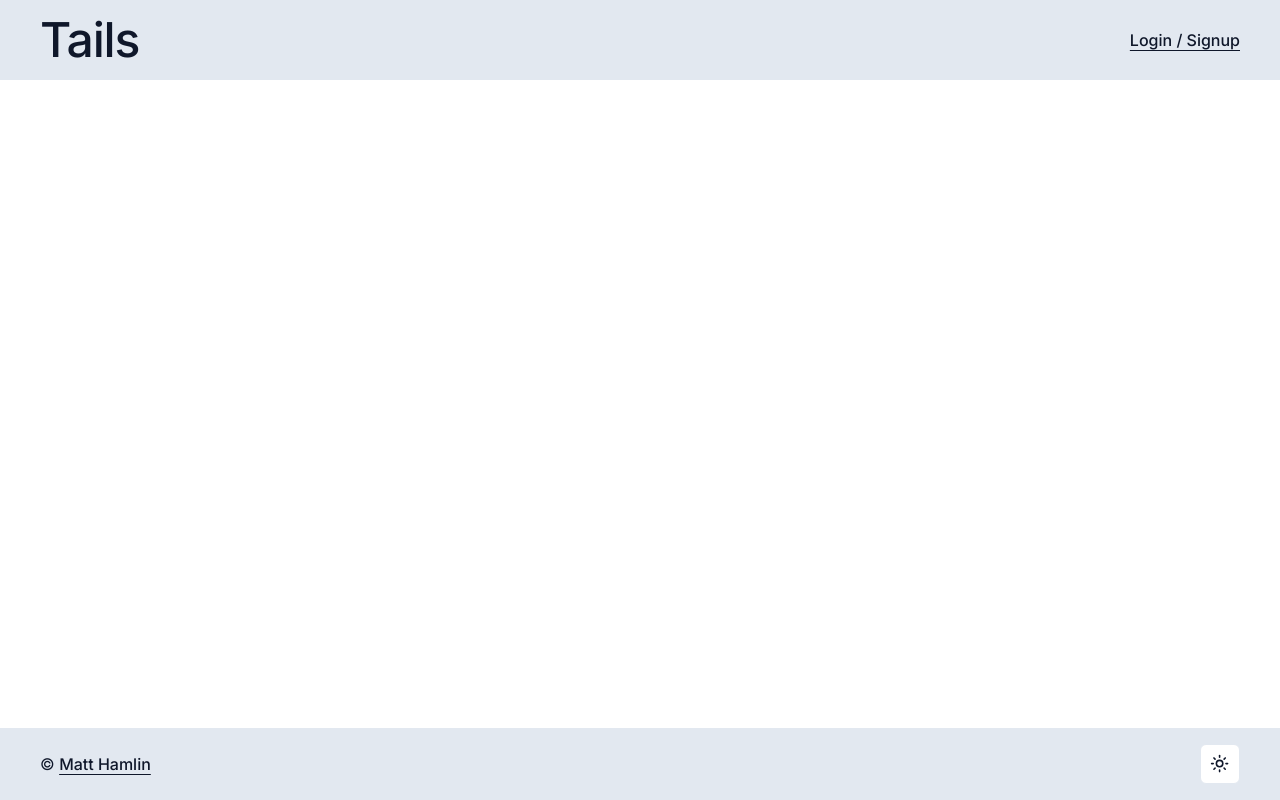
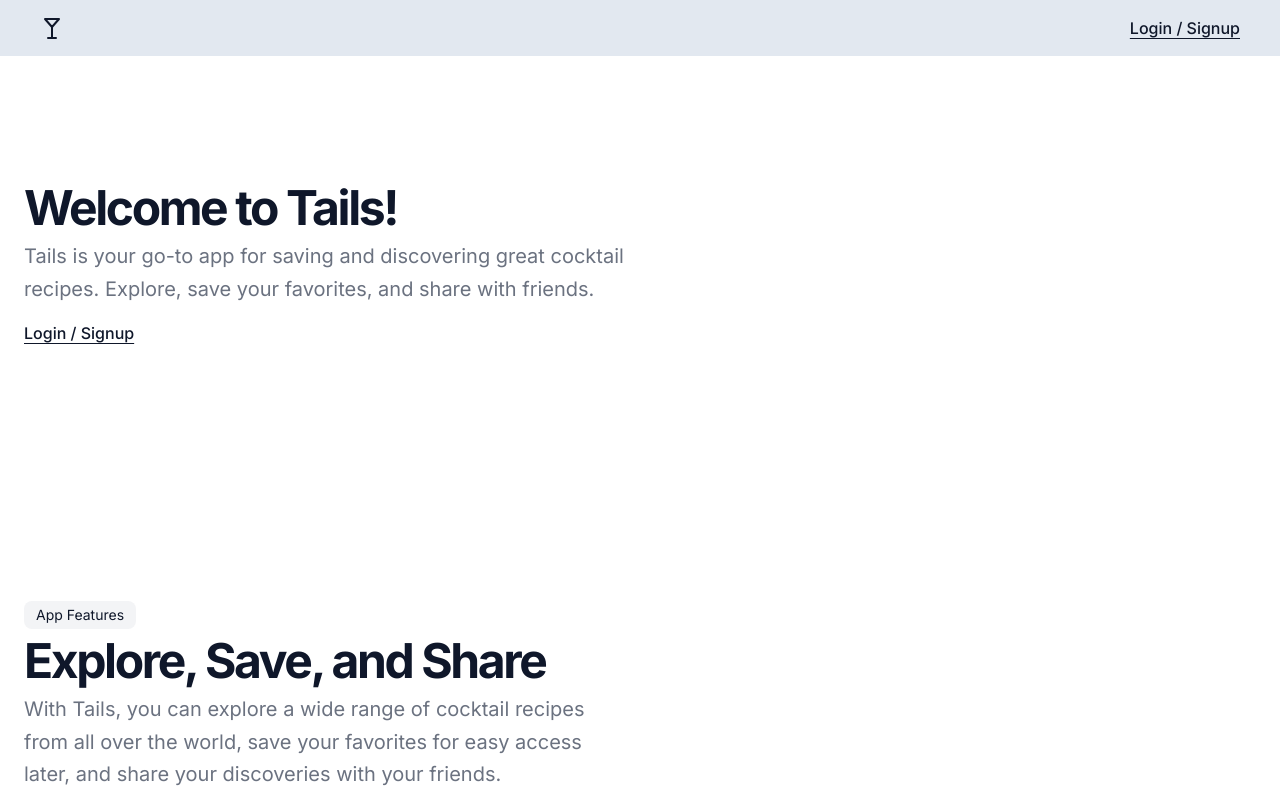
Before and after one commit to hamlim/tails, a Next.js app in the folder frontend/: page / in a window 1280 px wide. Shown: the top 800 px of the page. Built offline with nearby package versions, Linux system fonts and the light colour scheme.

Commit message:
Landing page

```diff
--- a/frontend/app/(anonymous)/enter/page.tsx
+++ b/frontend/app/(anonymous)/enter/page.tsx
@@ -52,6 +52,7 @@ export default function EnterPage() {
     }
   }
   return (
+    <div className="flex-grow flex items-center justify-center">
       <form className="min-w-96" action={handleSubmit}>
         <Heading is="h2">Login/Signup:</Heading>
         <div className="p-2">
@@ -66,5 +67,6 @@ export default function EnterPage() {
           <Button type="submit">Enter</Button>
         </div>
       </form>
+    </div>
   );
 }
--- a/frontend/app/(anonymous)/layout.tsx
+++ b/frontend/app/(anonymous)/layout.tsx
@@ -1,7 +1,9 @@
 import { ActiveLink } from "@local/active-link";
+import { MartiniIcon } from "@local/martini-icon";
 import { Heading } from "@recipes/heading";
 import { BaseLink } from "@recipes/link";
 import { ThemeToggle } from "@recipes/theme-toggle";
+import { Martini } from "lucide-react";
 import type { ReactNode } from "react";
 
 export default function AnonymousLayout({ children }: { children: ReactNode }) {
@@ -9,13 +11,17 @@ export default function AnonymousLayout({ children }: { children: ReactNode }) {
     <div className="flex flex-col min-h-screen">
       <header className="px-10 py-4 bg-slate-200 dark:bg-slate-700 flex items-center justify-between">
         <Heading is="h1">
-          <ActiveLink href="/">Tails</ActiveLink>
+          <ActiveLink href="/">
+            <Martini>
+              <title>Tails</title>
+            </Martini>
+          </ActiveLink>
         </Heading>
         <div>
           <ActiveLink href="/enter">Login / Signup</ActiveLink>
         </div>
       </header>
-      <article className="flex-grow flex items-center justify-center">
+      <article className="flex-grow flex flex-col">
         {children}
       </article>
       <footer className="px-10 py-4 bg-slate-200 dark:bg-slate-700 flex items-center justify-between">
--- a/frontend/app/(anonymous)/page.tsx
+++ b/frontend/app/(anonymous)/page.tsx
@@ -1,6 +1,38 @@
-export default function Home() {
+import { ActiveLink } from "@local/active-link";
+
+export default function Homepage() {
   return (
-    <div>
+    <div className="flex-grow flex flex-col">
+      <section className="w-full py-12 md:py-24 lg:py-32">
+        <div className="container px-4 md:px-6">
+          <div className="flex flex-col justify-center space-y-4">
+            <div className="space-y-2">
+              <h2 className="text-3xl font-bold tracking-tighter sm:text-5xl">Welcome to Tails!</h2>
+              <p className="max-w-[600px] text-gray-500 md:text-xl/relaxed lg:text-base/relaxed xl:text-xl/relaxed dark:text-gray-400">
+                Tails is your go-to app for saving and discovering great cocktail recipes. Explore, save your favorites,
+                and share with friends.
+              </p>
+            </div>
+            <div className="flex flex-col gap-2 min-[400px]:flex-row">
+              <ActiveLink href="/enter">Login / Signup</ActiveLink>
+            </div>
+          </div>
+        </div>
+      </section>
+      <section className="w-full py-12 md:py-24 lg:py-32">
+        <div className="container px-4 md:px-6">
+          <div className="flex flex-col justify-center space-y-4">
+            <div className="space-y-2">
+              <div className="inline-block rounded-lg bg-gray-100 px-3 py-1 text-sm dark:bg-gray-800">App Features</div>
+              <h2 className="text-3xl font-bold tracking-tighter sm:text-5xl">Explore, Save, and Share</h2>
+              <p className="max-w-[600px] text-gray-500 md:text-xl/relaxed lg:text-base/relaxed xl:text-xl/relaxed dark:text-gray-400">
+                With Tails, you can explore a wide range of cocktail recipes from all over the world, save your
+                favorites for easy access later, and share your discoveries with your friends.
+              </p>
+            </div>
+          </div>
+        </div>
+      </section>
     </div>
   );
 }
--- /dev/null
+++ b/frontend/local/martini-icon.tsx
@@ -0,0 +1,20 @@
+export function MartiniIcon(props: any) {
+  return (
+    <svg
+      {...props}
+      xmlns="http://www.w3.org/2000/svg"
+      width="24"
+      height="24"
+      viewBox="0 0 24 24"
+      fill="none"
+      stroke="currentColor"
+      strokeWidth="2"
+      strokeLinecap="round"
+      strokeLinejoin="round"
+    >
+      <path d="M8 22h8" />
+      <path d="M12 11v11" />
+      <path d="m19 3-7 8-7-8Z" />
+    </svg>
+  );
+}
```
Lines whose indentation alone changed are shown as unchanged.
